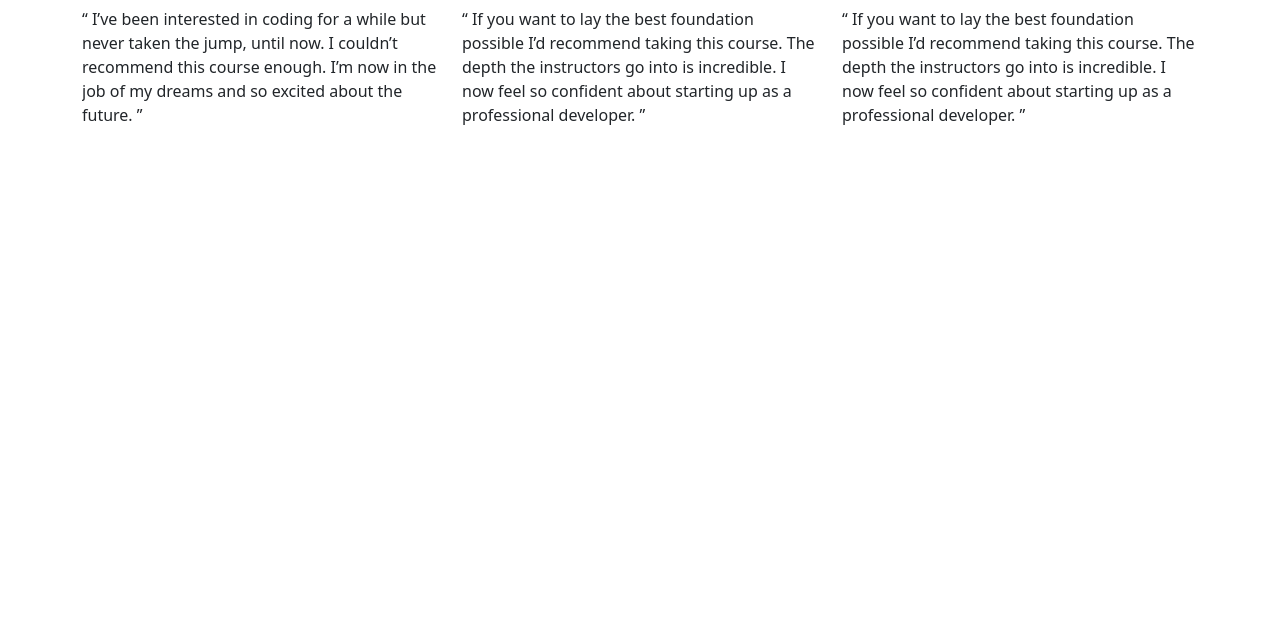
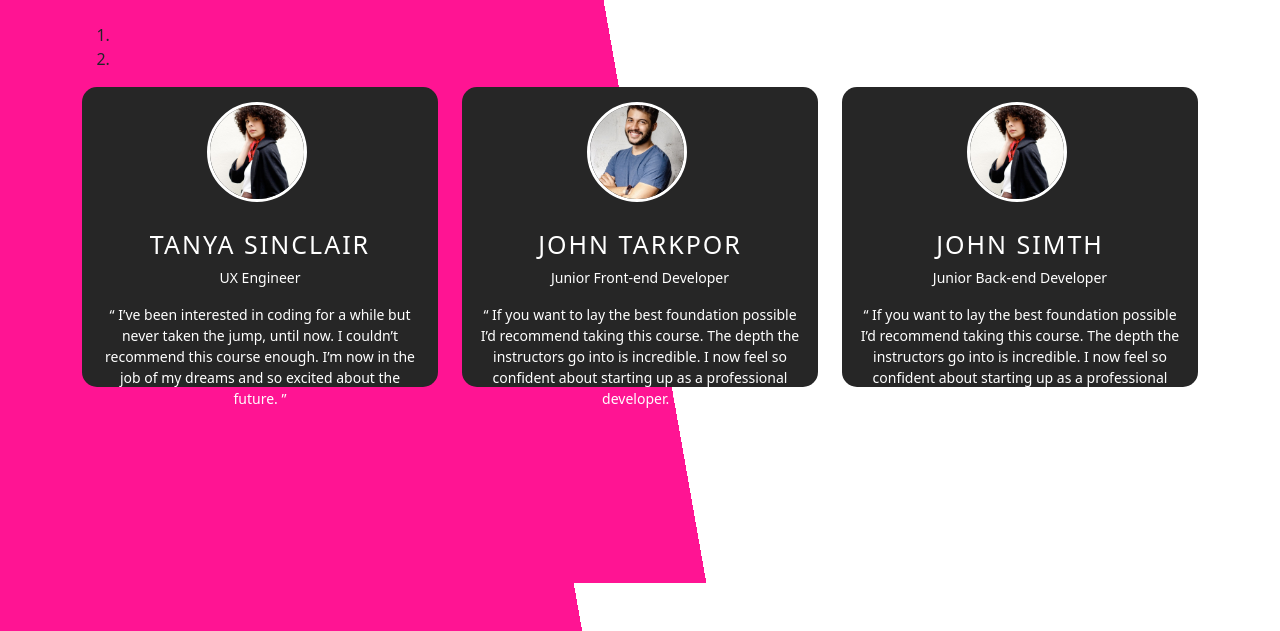
Before and after one commit to CaptainKobby616/Testimonail-cards, a plain HTML site: page index.html in a window 1280 px wide. Shown: the part 169-800 px from the top of the page. Drawn offline with nearby package versions, Linux system fonts and the light colour scheme; the site is published under a folder, as on GitHub Pages, so addresses that start at the root find nothing.

Commit message:
Update index.html

```diff
--- a/index.html
+++ b/index.html
@@ -4,7 +4,7 @@
   <meta charset="UTF-8">
   <meta name="viewport" content="width=device-width, initial-scale=1.0">
   <link rel="icon" type="image/png" sizes="32x32" href="./images/favicon-32x32.png">
-  <link rel="stylesheet" href="/style.css">
+  <link rel="stylesheet" href="./style.css">
   <link href="https://cdn.jsdelivr.net/npm/bootstrap@5.3.2/dist/css/bootstrap.min.css" rel="stylesheet" integrity="sha384-T3c6CoIi6uLrA9TneNEoa7RxnatzjcDSCmG1MXxSR1GAsXEV/Dwwykc2MPK8M2HN" crossorigin="anonymous">
 
   <title>Frontend Mentor | Coding Bootcamp Testimonials Slider</title>
@@ -27,7 +27,7 @@
                 <div class="col-md-4">
                   <div class="single-box">
                     <div class="img-area">
-                      <img src="/images/image-tanya.jpg" alt="image-tanya">
+                      <img src="./images/image-tanya.jpg" alt="image-tanya">
                     </div>
                     <div class="img-text">
                       <h2>Tanya Sinclair</h2>
@@ -42,7 +42,7 @@
                 <div class="col-md-4">
                   <div class="single-box">
                     <div class="img-area">
-                      <img src="/images/image-john.jpg" alt="image-john">
+                      <img src="./images/image-john.jpg" alt="image-john">
                     </div>
                     <div class="img-text">
                       <h2>John Tarkpor</h2>
@@ -57,7 +57,7 @@
                 <div class="col-md-4">
                   <div class="single-box">
                     <div class="img-area">
-                      <img src="/images/image-tanya.jpg" alt="image-tanya">
+                      <img src="./images/image-tanya.jpg" alt="image-tanya">
                     </div>
                     <div class="img-text">
                       <h2>John Simth</h2>
```
